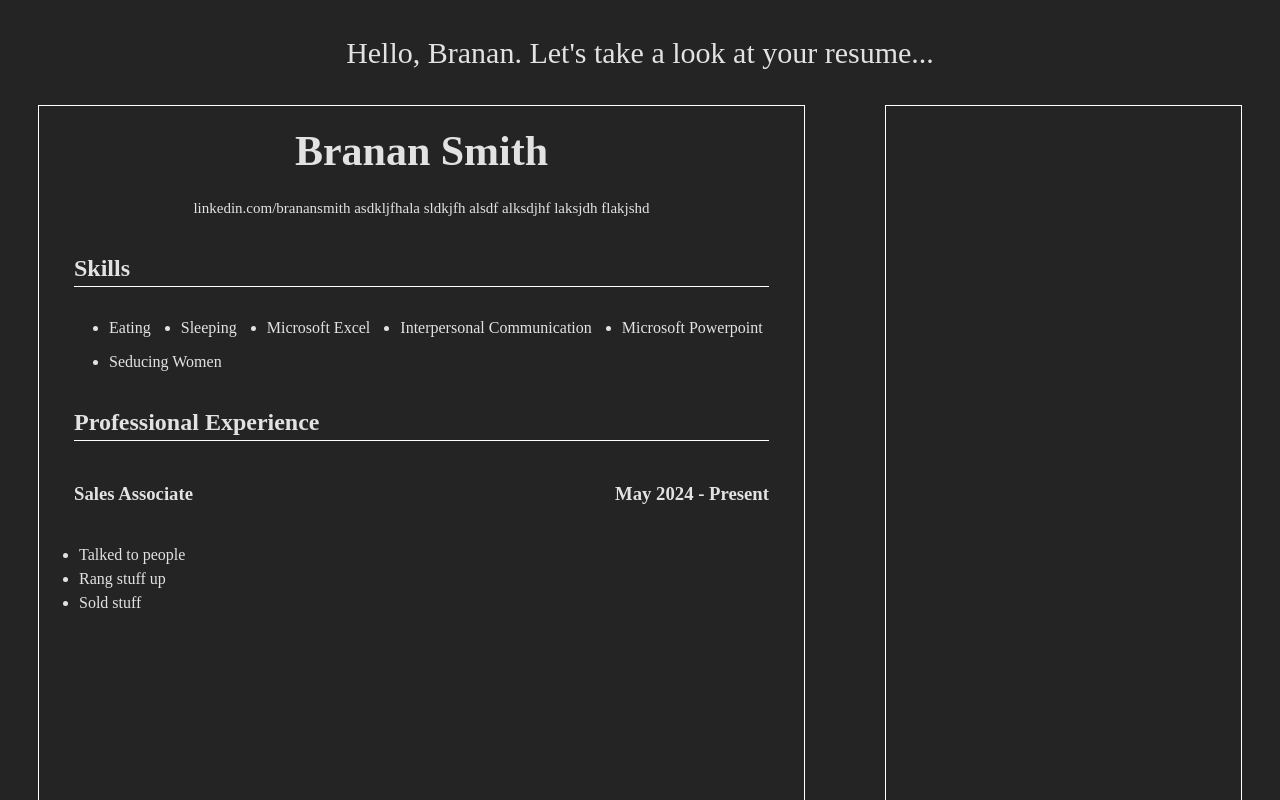
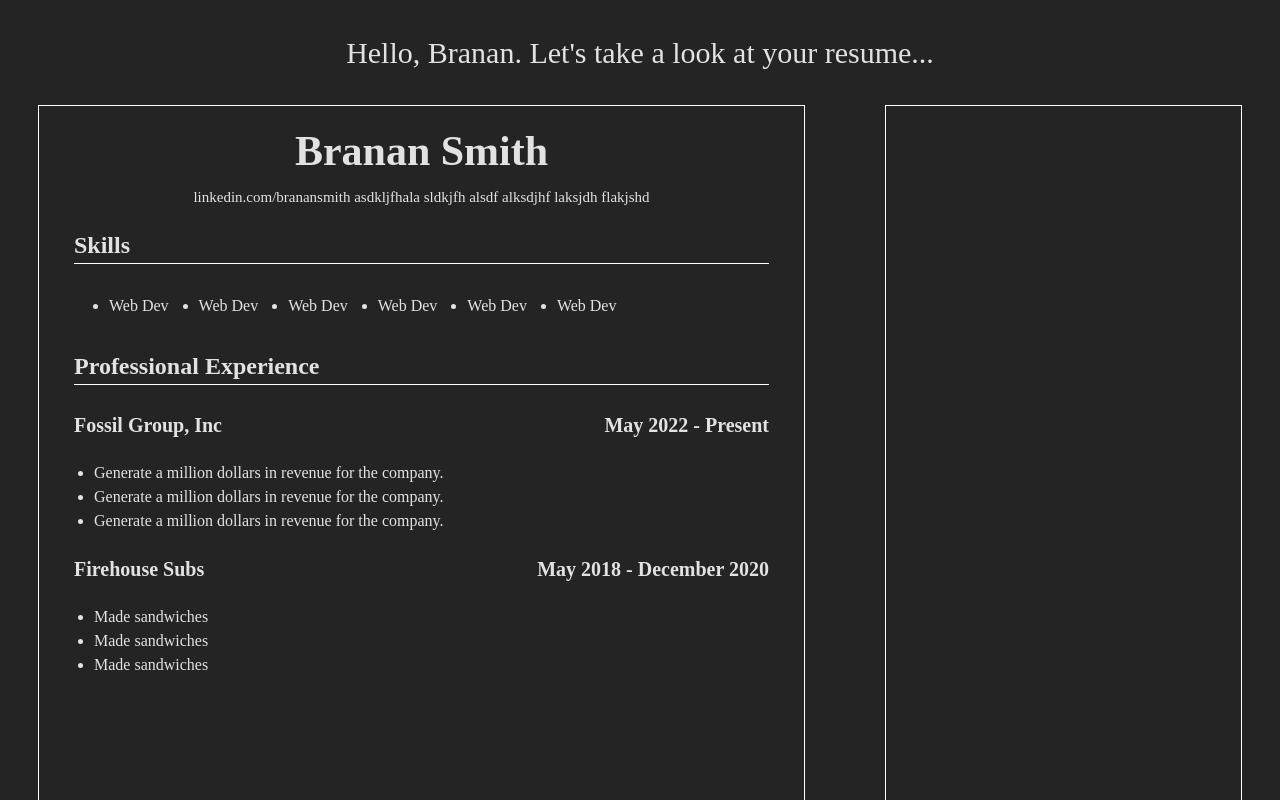
Before and after one commit to branansmith/roastume, a React (Create React App) app: page /results in a window 1280 px wide. Shown: the top 800 px of the page. Built offline with nearby package versions, Linux system fonts and the light colour scheme.

Commit message:
Created 2 components

```diff
--- a/src/App.css
+++ b/src/App.css
@@ -85,6 +85,10 @@ p {
   padding-top: 10px;
 }
 
+#skills-list {
+  margin-right: 35px;
+}
+
 .section {
   margin-left: 35px;
   border-bottom: 1px solid white;
@@ -95,7 +99,7 @@ p {
 
 #linkedin {
   font-size: 15px;
-  line-height: 1.5;
+  line-height: 0;
 }
 
 #experience-title-container {
@@ -103,6 +107,22 @@ p {
   justify-content: space-between;
   margin-left: 35px;
   margin-right: 35px;
+  line-height: 0;
+}
+
+#experience-bullets {
+  line-height: 1.5;
+  margin-left: 15px;
+  margin-right: 35px;
+}
+
+#experience-company {
+  font-size: 20px;
+
+}
+
+#experience-date {
+  font-size: 20px;
 }
 
 
--- /dev/null
+++ b/src/components/CompanyDateAndDuties.jsx
@@ -0,0 +1,18 @@
+const CompanyDateAndDuties = (props) => (
+    <>
+        <div id="experience-title-container">
+            <h3 class="resume" id="experience-company">{props.company}</h3>
+            <h3 class="resume" id="experience-date">{props.date}</h3>
+        </div>
+
+        <div id="experience-bullets">
+            <ul>
+                <li>{props.responsibilities}</li>
+                <li>{props.responsibilities}</li>
+                <li>{props.responsibilities}</li>
+            </ul>
+        </div>
+    </>
+)
+
+export default CompanyDateAndDuties;
--- a/src/components/CopiedResume.jsx
+++ b/src/components/CopiedResume.jsx
@@ -1,3 +1,6 @@
+import ProfessionalExperience from './ProfessionalExperience'
+import Skills from './Skills'
+
 const CopiedResume = () => (
     <div id="copied-resume-container">
         <div id="header-container">
@@ -5,35 +8,11 @@ const CopiedResume = () => (
             <p class="resume" id="linkedin">linkedin.com/branansmith asdkljfhala sldkjfh alsdf alksdjhf laksjdh flakjshd </p>
         </div>
 
-        <div id="skills-container">
-            <h2 class="section" id="skills">Skills</h2>
-            <ul>
-                <li>Eating</li>
-                <li>Sleeping</li>
-                <li>Microsoft Excel</li>
-                <li>Interpersonal Communication</li>
-                <li>Microsoft Powerpoint</li>
-                <li>Seducing Women</li>
-            </ul>
-        </div>
+       <Skills skill="Web Dev"/>
 
-        <div id="experience-container">
-            <h2 class="section">Professional Experience</h2>
+      <ProfessionalExperience/>
+      </div>
 
-            <div id="experience-title-container">
-            <h3 class="resume" id="experience-company">Sales Associate</h3>
-            <h3 class="resume" id="experience-date">May 2024 - Present</h3>
-            </div>
-
-            <div id="experience-bullets">
-                <ul>
-                    <li>Talked to people</li>
-                    <li>Rang stuff up</li>
-                    <li>Sold stuff</li>
-                </ul>
-            </div>
-        </div>
-    </div>
 )
 
 export default CopiedResume;
--- a/src/components/HomePage.jsx
+++ b/src/components/HomePage.jsx
@@ -1,5 +1,5 @@
 import logo from '../images/roastume.png'
-import {Link} from 'react-router-dom'
+import { Link } from 'react-router-dom'
 
 const HomePage = () => (
     <>
@@ -14,6 +14,7 @@ const HomePage = () => (
 
 
         </div>
+
         <div id="pitch">
             <p>
                 Giving you feedback that you will probably never use, but hey, something is better than nothing.
--- /dev/null
+++ b/src/components/ProfessionalExperience.jsx
@@ -0,0 +1,13 @@
+import CompanyDateAndDuties from './CompanyDateAndDuties'
+
+const ProfessionalExperience = () => (
+    <>
+    <div id="experience-container">
+    <h2 class="section">Professional Experience</h2>
+    </div>
+    <CompanyDateAndDuties company="Fossil Group, Inc" date="May 2022 - Present" responsibilities="Generate a million dollars in revenue for the company."/>
+    <CompanyDateAndDuties company="Firehouse Subs" date="May 2018 - December 2020" responsibilities="Made sandwiches"/>
+    </>
+)
+
+export default ProfessionalExperience;
--- /dev/null
+++ b/src/components/Skills.jsx
@@ -0,0 +1,15 @@
+const Skills = (props) => (
+    <div id="skills-container">
+    <h2 class="section" id="skills">Skills</h2>
+    <ul id="skills-list">
+        <li>{props.skill}</li>
+        <li>{props.skill}</li>
+        <li>{props.skill}</li>
+        <li>{props.skill}</li>
+        <li>{props.skill}</li>
+        <li>{props.skill}</li>
+    </ul>
+</div>
+)
+
+export default Skills;
```
